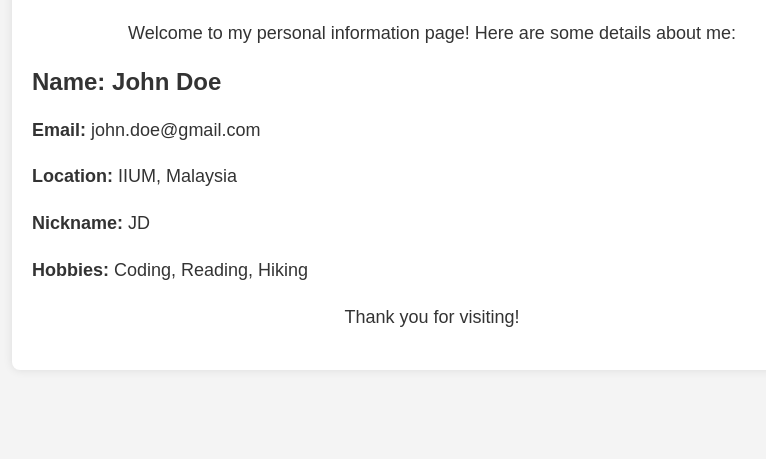
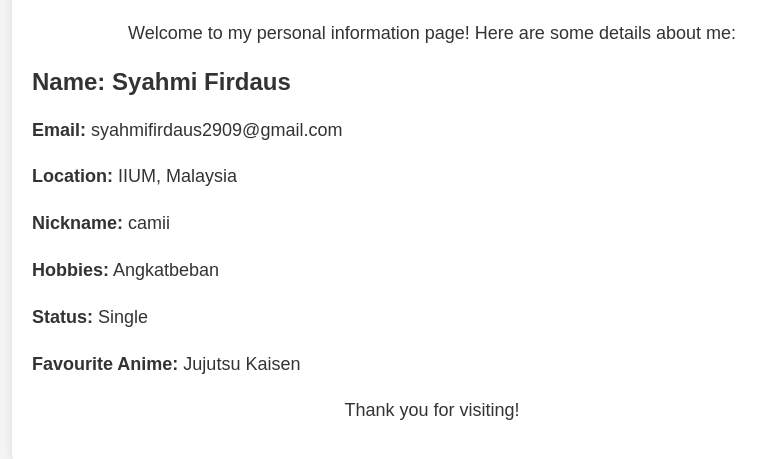
Before and after one commit to syahmi003/demoloniINFO2302, a plain HTML site: page index.html in a window 1280 px wide. Shown: the part 131-590 px from the top of the page, without its empty margins (208-974 px from the left). Drawn offline with Linux system fonts and the light colour scheme.

Commit message:
Update index.html

```diff
--- a/index.html
+++ b/index.html
@@ -40,11 +40,13 @@
         <p>Welcome to my personal information page! Here are some details about me:</p>
 
         <div class="personal-info">
-            <h2>Name: John Doe</h2>
-            <p><strong>Email:</strong> john.doe@gmail.com</p>
+            <h2>Name: Syahmi Firdaus</h2>
+            <p><strong>Email:</strong> syahmifirdaus2909@gmail.com</p>
             <p><strong>Location:</strong> IIUM, Malaysia</p>
-            <p><strong>Nickname:</strong> JD</p>
-            <p><strong>Hobbies:</strong> Coding, Reading, Hiking</p>
+            <p><strong>Nickname:</strong> camii</p>
+            <p><strong>Hobbies:</strong> Angkatbeban</p>
+            <p><strong>Status:</strong> Single</p>
+            <p><strong>Favourite Anime:</strong> Jujutsu Kaisen</p>
         </div>
 
         <p>Thank you for visiting!</p>
```
